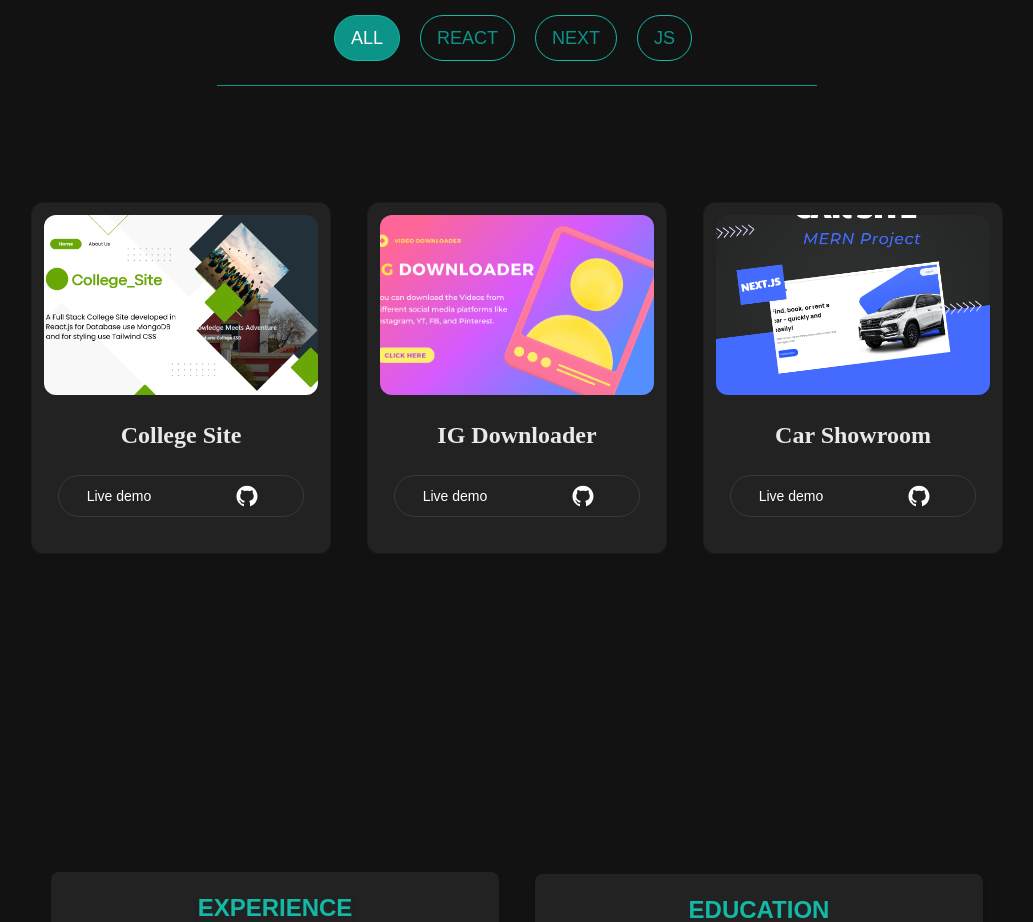
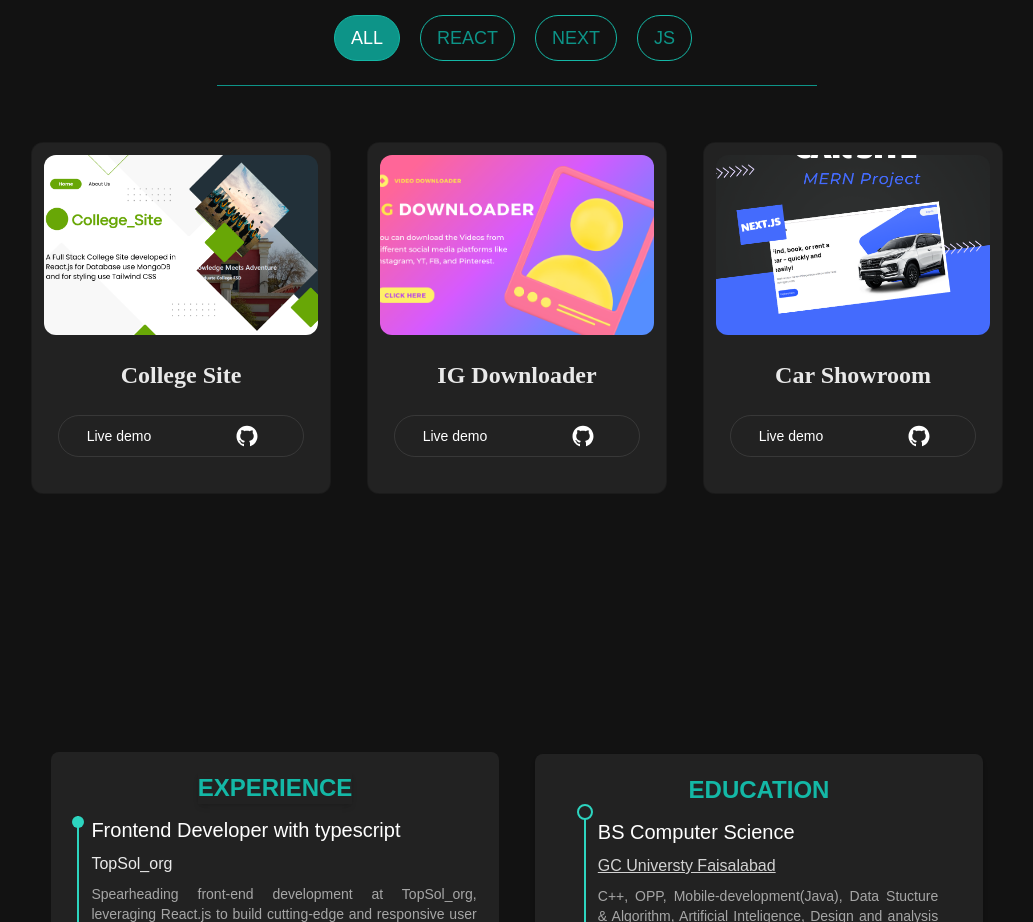
Before and after one commit to DaNiwebDevlper/React-Portfolio, a React (Vite) app: page / in a window 1280 px wide. Shown: the part 3140-4062 px from the top of the page, without its empty margins (123-1156 px from the left). Built offline with nearby package versions, Linux system fonts and the light colour scheme.

Commit message:
little bugs fixed related to Ui

```diff
--- a/src/components/cards/Card.jsx
+++ b/src/components/cards/Card.jsx
@@ -10,7 +10,7 @@ const Card = ({ imgUrl, title, liveLink, GithubLink, id }) => {
                 {/* /////////---Card-Image---///////// */}
                 <CardItem
                     translateZ="50"
-                    className="w-full "
+                    className="w-full"
                 >
 
                     <Link to={"/projects/" + id}>
--- a/src/components/ui/3D-Card.jsx
+++ b/src/components/ui/3D-Card.jsx
@@ -29,7 +29,7 @@ export const CardContainer = ({ children, className, containerClassName }) => {
         <MouseEnterContext.Provider value={[isMouseEntered, setIsMouseEntered]}>
             <div
                 className={cn(
-                    "py-20 flex items-center justify-center",
+                    "py-5 flex items-center justify-center",
                     containerClassName
                 )}
                 style={{
```
